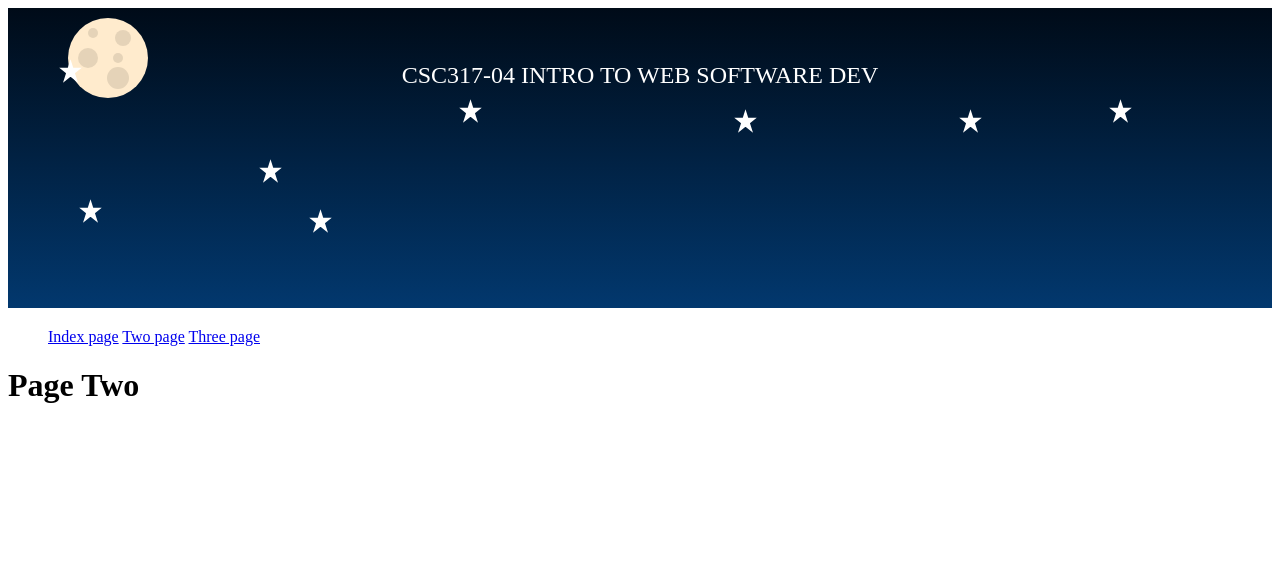
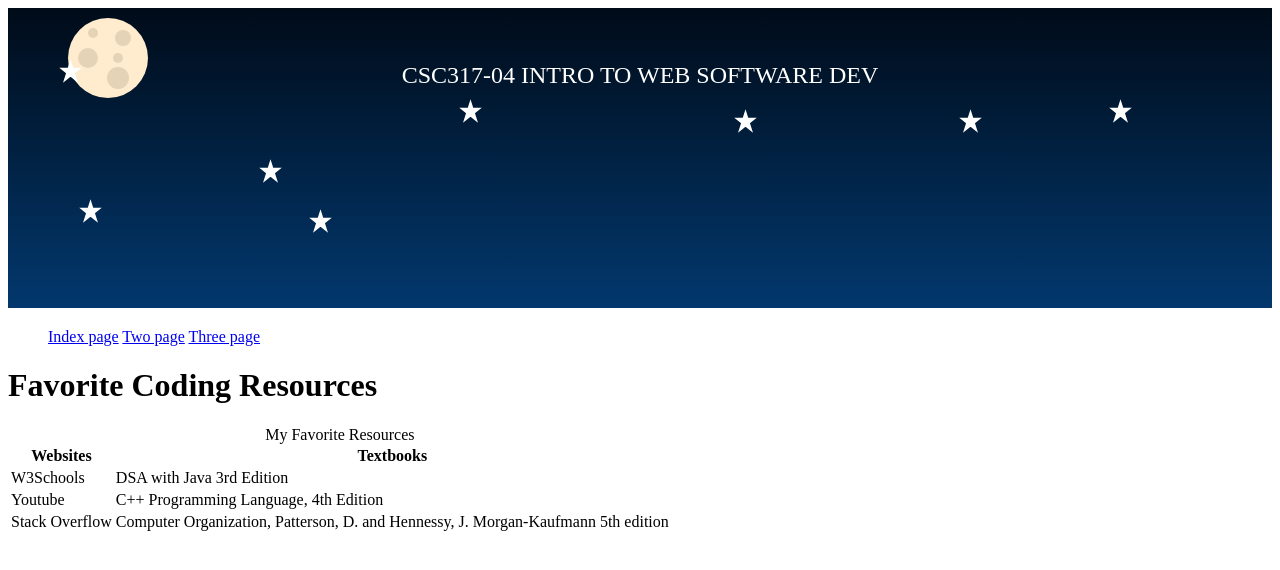
Before and after one commit to 922649673/assignment-5-repo, a plain HTML site: page views/two.html in a window 1280 px wide. Drawn offline with Linux system fonts and the light colour scheme.

Commit message:
Finish page two

```diff
--- a/views/two.html
+++ b/views/two.html
@@ -51,11 +51,34 @@
         </svg>
         <nav class="menue">
             <ul>
-                <a href="index.html">Index page</a>
-                <a href="views/two.html">Two page</a>
-                <a href="views/three.html">Three page</a>
+                <a href="/">Index page</a>
+                <a href="./two.html">Two page</a>
+                <a href="./three.html">Three page</a>
             </ul>
         </nav>
-        <h1>Page Two</h1>
+        <h1>Favorite Coding Resources</h1>
+        <table>
+            <caption>My Favorite Resources</caption>
+            <thead>
+              <tr>
+                <th>Websites</th>
+                <th>Textbooks</th>
+              </tr>
+            </thead>
+            <tbody>
+              <tr>
+                <td>W3Schools</td>
+                <td>DSA with Java 3rd Edition</td>
+              </tr>
+              <tr>
+                <td>Youtube</td>
+                <td>C++ Programming Language, 4th Edition</td>
+              </tr>
+              <tr>
+                <td>Stack Overflow</td>
+                <td>Computer Organization, Patterson, D. and Hennessy, J. Morgan-Kaufmann 5th edition</td>
+              </tr>
+            </tbody>
+          </table>
     </body>
 </html>
```
Also changed, not shown: index.html (+3 -3 lines), views/three.html (+4 -5 lines), resources/page-three.svg (added).
